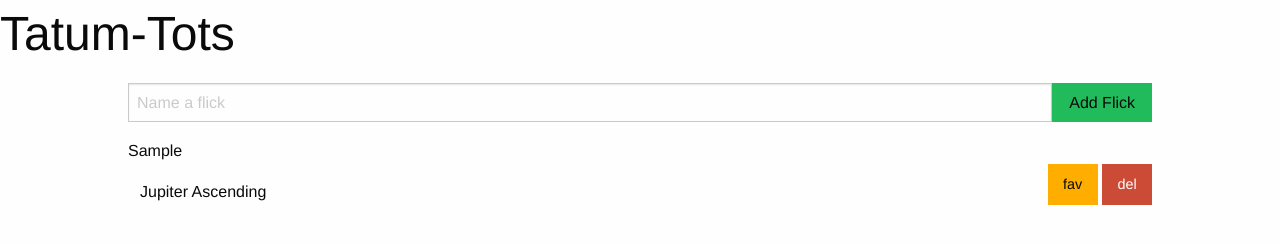
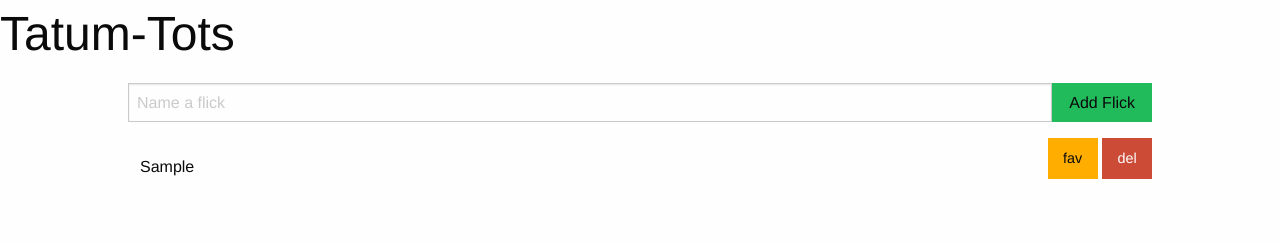
Before and after one commit to gabbirenee/tatum-tots-, a plain HTML site: page index.html in a window 1280 px wide. Both pictures are taken after typing "Sample" into the empty fields and a click on the button "Add Flick". Drawn offline with nearby package versions, Linux system fonts and the light colour scheme.

Commit message:
clone the template when adding the flick

```diff
--- a/index.css
+++ b/index.css
@@ -6,3 +6,7 @@ main {
 .flickName {
     margin: 0 0.75rem;
 }
+
+.template{
+    display:none;
+}
--- a/index.html
+++ b/index.html
@@ -33,8 +33,8 @@
         </form>
 
         <ul id="flickList" class="no-bullet">
-             <li class="flick grid-x align-middle">
-                <span class="flickName auto cell">Jupiter Ascending</span>
+             <li class="template flick grid-x align-middle">
+                <span class="flickName auto cell"></span>
                 <span class="actions shrink cell">
                     <button class="warning button">fav</button>
                     <button class="alert button">del</button>
--- a/index.js
+++ b/index.js
@@ -3,6 +3,7 @@ const app={
         this.max=0
         this.list=document.querySelector(selectors.listSelector)
         this.flicks=[]
+        this.template=document.querySelector(selectors.templateSelector)
         document
             .querySelector(selectors.formSelector)
             .addEventListener('submit', (ev) => {
@@ -12,9 +13,13 @@ const app={
     },
 
     renderListItem(flick) {
-        const item =  document.createElement('li')
-        item.dataset.id=flick.id
-        item.textContent = flick.name
+        const item = this.template.cloneNode(true)
+        item.classList.remove('template')
+        item.dataset.id = flick.id
+        item
+          .querySelector('.flickName')
+          .textContent = flick.name
+
         return item
     },
 
@@ -36,4 +41,5 @@ const app={
 app.init({
     formSelector: '#flickForm',
     listSelector: '#flickList',
+    templateSelector: '.flick.template',
 })
```
